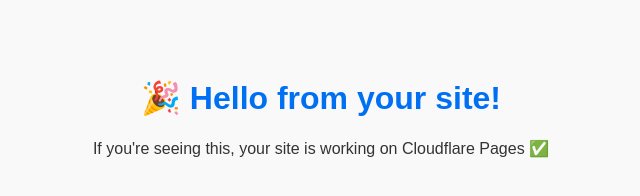
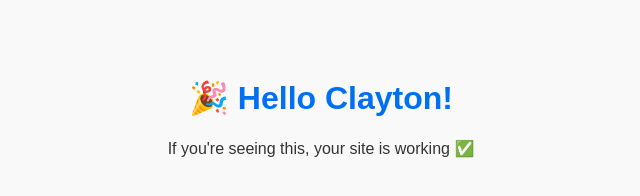
Before and after one commit to e-bry/ebry.dev, a plain HTML site: page index.html in a window 1280 px wide. Shown: the whole page, without its empty margins (319-959 px from the left). Drawn offline with Linux system fonts and the light colour scheme.

Commit message:
Update index.html

```diff
--- a/index.html
+++ b/index.html
@@ -18,7 +18,7 @@
   </style>
 </head>
 <body>
-  <h1>🎉 Hello from your site!</h1>
-  <p>If you're seeing this, your site is working on Cloudflare Pages ✅</p>
+  <h1>🎉 Hello Clayton!</h1>
+  <p>If you're seeing this, your site is working  ✅</p>
 </body>
 </html>
```
